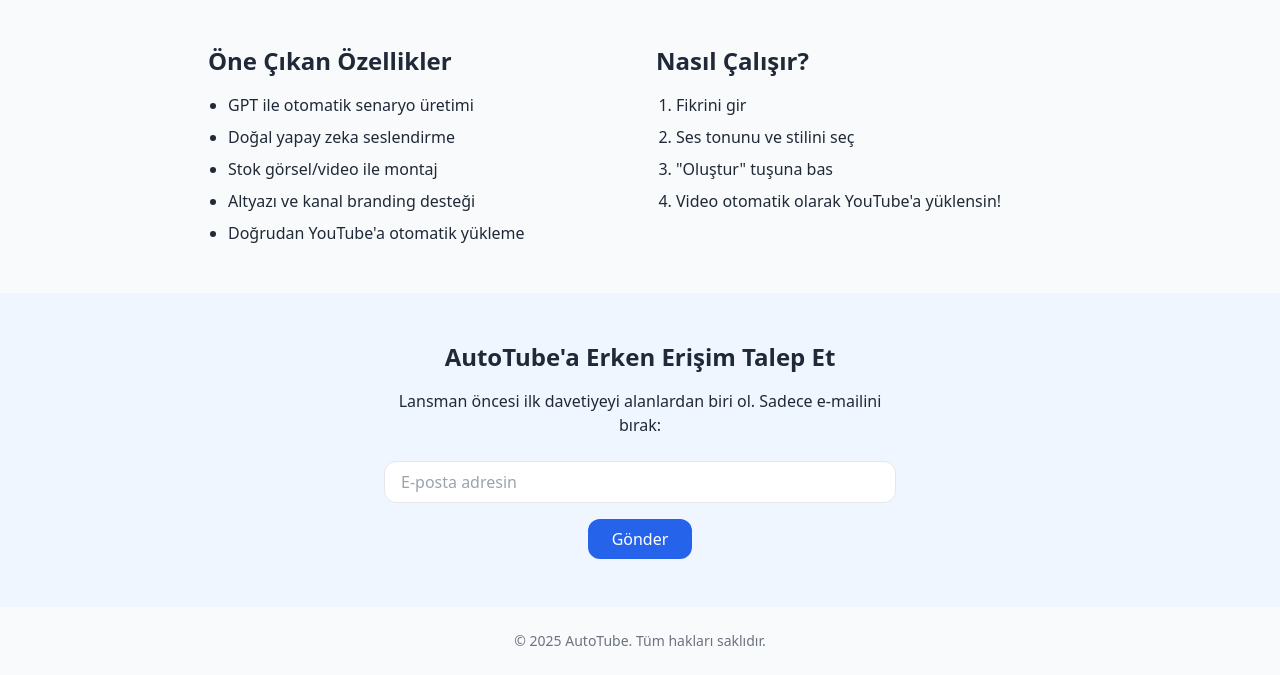
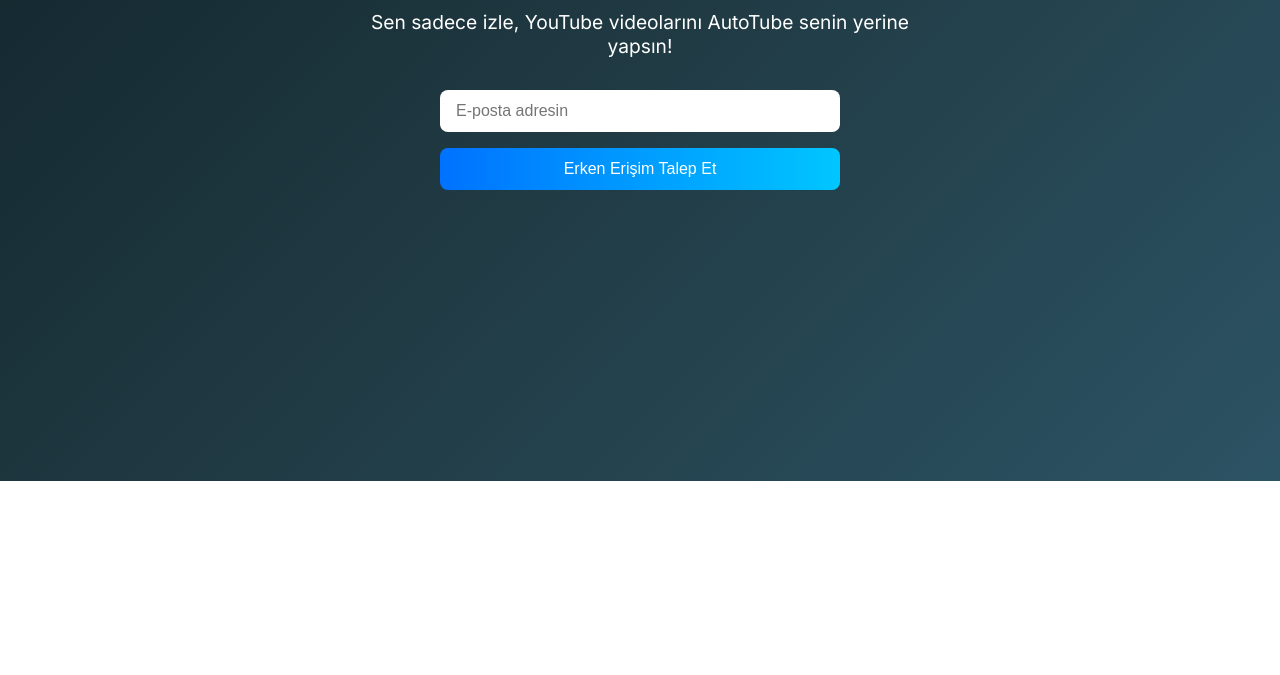
Before and after one commit to Wondrow60/autotube-landing, a plain HTML site: page index.html in a window 1280 px wide. Shown: the part 383-1058 px from the top of the page. After the commit the page ends 864 px from the top, so only its background shows below. Drawn offline with nearby package versions, Linux system fonts and the light colour scheme.

Commit message:
Update index.html

```diff
--- a/index.html
+++ b/index.html
@@ -1,61 +1,85 @@
+<!DOCTYPE html>
+<html lang="en">
+<head>
+  <meta charset="UTF-8" />
+  <meta name="viewport" content="width=device-width, initial-scale=1.0"/>
+  <title>AutoTube - YouTube İçerik Otomasyonu</title>
+  <link href="https://fonts.googleapis.com/css2?family=Inter:wght@400;600&display=swap" rel="stylesheet">
+  <style>
+    body {
+      margin: 0;
+      font-family: 'Inter', sans-serif;
+      background: linear-gradient(135deg, #0f2027, #203a43, #2c5364);
+      color: #ffffff;
+      display: flex;
+      flex-direction: column;
+      align-items: center;
+      justify-content: center;
+      padding: 2rem;
+      min-height: 100vh;
+    }
 
-<!DOCTYPE html>
-<html lang="tr">
-<head>
-  <meta charset="UTF-8">
-  <meta name="viewport" content="width=device-width, initial-scale=1.0">
-  <title>AutoTube - YouTube İçerik Otomasyonu</title>
-  <script src="https://cdn.tailwindcss.com"></script>
+    h1 {
+      font-size: 2.5rem;
+      margin-bottom: 0.5rem;
+    }
+
+    p {
+      font-size: 1.2rem;
+      max-width: 600px;
+      text-align: center;
+      margin-bottom: 2rem;
+    }
+
+    form {
+      display: flex;
+      flex-direction: column;
+      gap: 1rem;
+      width: 100%;
+      max-width: 400px;
+    }
+
+    input[type="email"] {
+      padding: 0.75rem 1rem;
+      border: none;
+      border-radius: 8px;
+      font-size: 1rem;
+    }
+
+    button {
+      padding: 0.75rem 1rem;
+      background: #00c6ff;
+      background: linear-gradient(to right, #0072ff, #00c6ff);
+      color: white;
+      border: none;
+      border-radius: 8px;
+      font-size: 1rem;
+      cursor: pointer;
+      transition: transform 0.2s ease, box-shadow 0.2s ease;
+    }
+
+    button:hover {
+      transform: scale(1.03);
+      box-shadow: 0 4px 15px rgba(0, 198, 255, 0.4);
+    }
+
+    @media (max-width: 500px) {
+      h1 {
+        font-size: 2rem;
+      }
+
+      p {
+        font-size: 1rem;
+      }
+    }
+  </style>
 </head>
-<body class="bg-gray-50 text-gray-800 font-sans">
-  <header class="bg-white shadow">
-    <div class="max-w-6xl mx-auto px-4 py-6 flex justify-between items-center">
-      <h1 class="text-2xl font-bold text-blue-600">AutoTube</h1>
-      <a href="#form" class="bg-blue-600 text-white px-4 py-2 rounded-xl hover:bg-blue-700">Erken Erişim</a>
-    </div>
-  </header>
-
-  <section class="text-center py-16 px-4">
-    <h2 class="text-4xl font-bold mb-4">YouTube Videonu Sen Üretme, Biz Hallederiz.</h2>
-    <p class="text-lg mb-6 max-w-xl mx-auto">Fikrinden yola çıkarak otomatik olarak video üretiriz. Seslendirme, görsel, montaj ve yükleme... Hepsi bizden.</p>
-    <a href="#form" class="bg-blue-600 text-white px-6 py-3 rounded-xl text-lg hover:bg-blue-700">Erken Erişim Talep Et</a>
-  </section>
-
-  <section class="max-w-4xl mx-auto px-4 py-12 grid grid-cols-1 md:grid-cols-2 gap-8">
-    <div>
-      <h3 class="text-2xl font-semibold mb-4">Öne Çıkan Özellikler</h3>
-      <ul class="list-disc pl-5 space-y-2">
-        <li>GPT ile otomatik senaryo üretimi</li>
-        <li>Doğal yapay zeka seslendirme</li>
-        <li>Stok görsel/video ile montaj</li>
-        <li>Altyazı ve kanal branding desteği</li>
-        <li>Doğrudan YouTube'a otomatik yükleme</li>
-      </ul>
-    </div>
-    <div>
-      <h3 class="text-2xl font-semibold mb-4">Nasıl Çalışır?</h3>
-      <ol class="list-decimal pl-5 space-y-2">
-        <li>Fikrini gir</li>
-        <li>Ses tonunu ve stilini seç</li>
-        <li>"Oluştur" tuşuna bas</li>
-        <li>Video otomatik olarak YouTube'a yüklensin!</li>
-      </ol>
-    </div>
-  </section>
-
-  <section id="form" class="bg-blue-50 py-12">
-    <div class="max-w-lg mx-auto text-center">
-      <h3 class="text-2xl font-bold mb-4">AutoTube'a Erken Erişim Talep Et</h3>
-      <p class="mb-6">Lansman öncesi ilk davetiyeyi alanlardan biri ol. Sadece e-mailini bırak:</p>
-      <form action="https://formspree.io/f/your-form-id" method="POST" class="space-y-4">
-        <input type="email" name="email" placeholder="E-posta adresin" required class="w-full px-4 py-2 border rounded-xl">
-        <button type="submit" class="bg-blue-600 text-white px-6 py-2 rounded-xl hover:bg-blue-700">Gönder</button>
-      </form>
-    </div>
-  </section>
-
-  <footer class="text-center text-sm text-gray-500 py-6">
-    &copy; 2025 AutoTube. Tüm hakları saklıdır.
-  </footer>
+<body>
+  <h1>AutoTube 🚀</h1>
+  <p>Sen sadece izle, YouTube videolarını AutoTube senin yerine yapsın!</p>
+  <form action="https://formspree.io/f/xxxxyyyy" method="POST">
+    <input type="email" name="email" placeholder="E-posta adresin" required />
+    <button type="submit">Erken Erişim Talep Et</button>
+  </form>
 </body>
 </html>
```
